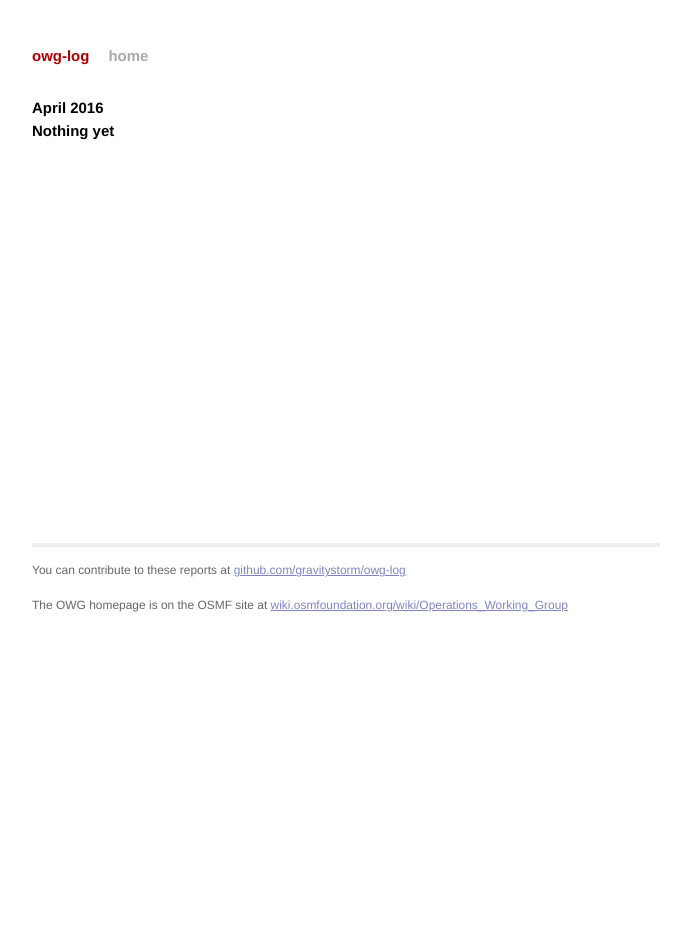
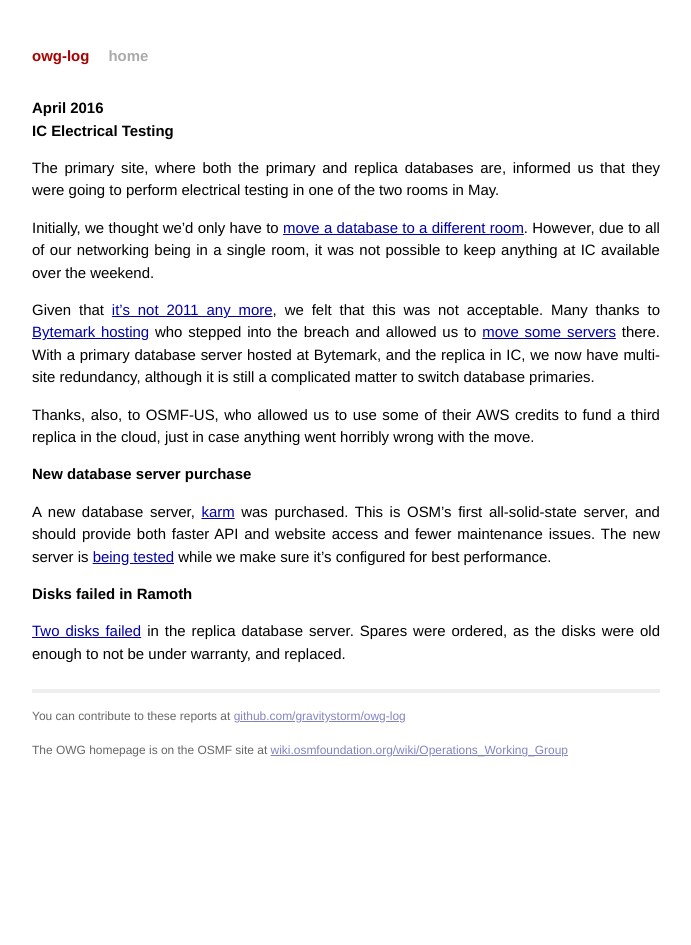
Before and after one commit to openstreetmap/owg-website, a Jekyll site: the page built from _posts/2016-04-01-april.md, in a window 1280 px wide. Shown: the whole page, without its empty margins (294-985 px from the left). Built offline with Jekyll 4.4.1, drawn with Linux system fonts in a browser that asks for light colours.

Commit message:
Updates to log for events in March, April and May 2016.

```diff
--- a/_posts/2016-04-01-april.md
+++ b/_posts/2016-04-01-april.md
@@ -4,4 +4,20 @@ title:  "April 2016"
 date: 2016-04-30 23:59:59
 ---
 
-# Nothing yet
+# IC Electrical Testing
+
+The primary site, where both the primary and replica databases are, informed us that they were going to perform electrical testing in one of the two rooms in May.
+
+Initially, we thought we'd only have to [move a database to a different room](https://github.com/openstreetmap/operations/issues/67). However, due to all of our networking being in a single room, it was not possible to keep anything at IC available over the weekend.
+
+Given that [it's not 2011 any more](https://blog.openstreetmap.org/2011/06/28/q3-2011-service-reductions/), we felt that this was not acceptable. Many thanks to [Bytemark hosting](https://twitter.com/bytemark/status/729698435339853824) who stepped into the breach and allowed us to [move some servers](https://github.com/openstreetmap/operations/issues?q=milestone%3A%22Server+Moves%22) there. With a primary database server hosted at Bytemark, and the replica in IC, we now have multi-site redundancy, although it is still a complicated matter to switch database primaries.
+
+Thanks, also, to OSMF-US, who allowed us to use some of their AWS credits to fund a third replica in the cloud, just in case anything went horribly wrong with the move.
+
+# New database server purchase
+
+A new database server, [karm](https://hardware.openstreetmap.org/servers/karm.openstreetmap.org/) was purchased. This is OSM's first all-solid-state server, and should provide both faster API and website access and fewer maintenance issues. The new server is [being tested](https://github.com/openstreetmap/operations/issues/78) while we make sure it's configured for best performance.
+
+# Disks failed in Ramoth
+
+[Two disks failed](https://github.com/openstreetmap/operations/issues/60) in the replica database server. Spares were ordered, as the disks were old enough to not be under warranty, and replaced.
```
Also changed, not shown: _posts/2016-03-01-march.md (+7 -1 lines), _posts/2016-05-01-may.md (added, +47 -0 lines).
